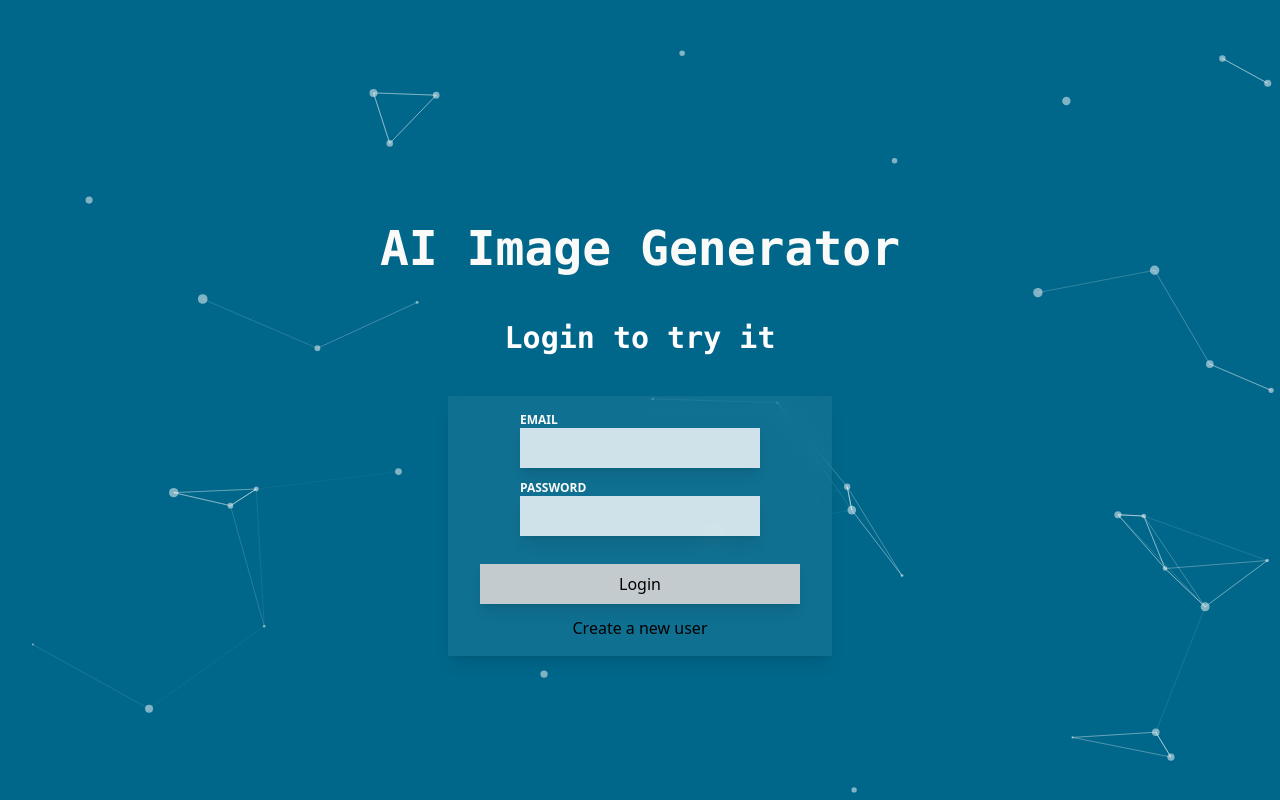
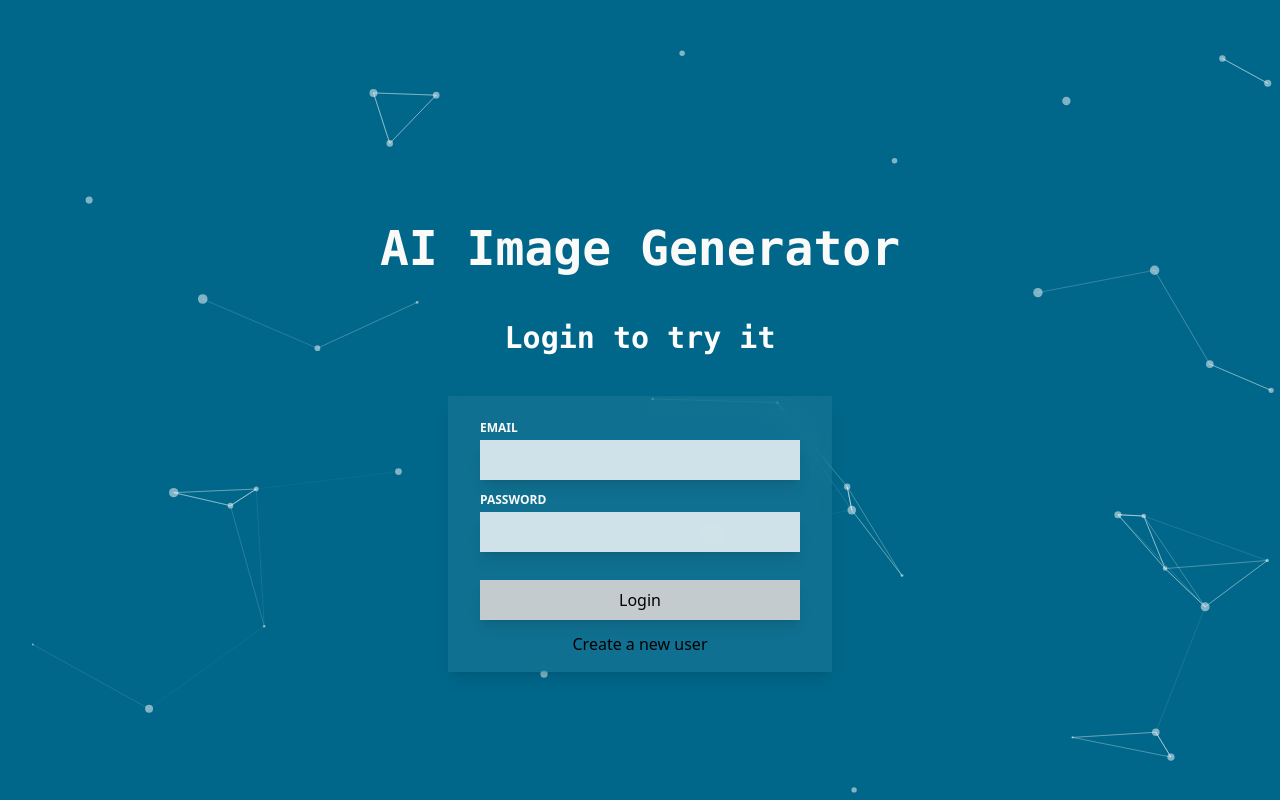
Before and after one commit to HoreaMatei/image-generator, a React (Vite) app in the folder frontend/: page / in a window 1280 px wide. Built offline with nearby package versions, Linux system fonts and the light colour scheme; no server answers.

Commit message:
css chnages for mobile devices

```diff
--- a/frontend/src/components/AuthForm.jsx
+++ b/frontend/src/components/AuthForm.jsx
@@ -38,7 +38,7 @@ const AuthForm = () => {
 
   const [, action, isPending] = useActionState(submitAction);
   return (
-    <div className=" text-center w-[90vw] m-auto ">
+    <div className=" text-center w-[90vw] m-auto  ">
       <h2 className="font-bold  text-white text-xl sm:text-2xl lg:text-3xl font-mono mt-10">
         Login to try it
       </h2>
--- a/frontend/src/components/Form.jsx
+++ b/frontend/src/components/Form.jsx
@@ -5,7 +5,7 @@ const Form = ({ children, className, action }) => {
     <form
       action={action}
       className={twMerge(
-        " bg-[#ffffff21] backdrop-blur-md shadow-lg p-4 flex flex-col gap-3 lg:w-96 sm:w-80 ",
+        " bg-[#ffffff21] backdrop-blur-md shadow-lg   p-4 pt-6 flex flex-col gap-3 lg:w-96 sm:w-80 ",
         className
       )}
     >
--- a/frontend/src/components/ImageGeneration.jsx
+++ b/frontend/src/components/ImageGeneration.jsx
@@ -62,7 +62,7 @@ const ImageGeneration = () => {
               <Input
                 type="text"
                 id="prompt"
-                className="h-12 w-72"
+                className="h-12 "
                 name="prompt"
                 isTextArea={isTextarea}
               />
--- a/frontend/src/components/Input.jsx
+++ b/frontend/src/components/Input.jsx
@@ -12,7 +12,7 @@ const Input = ({ isTextArea, className, ...props }) => {
     <Component
       style={{ backgroundColor: "rgba(255, 255, 255, 0.8)" }}
       className={twMerge(
-        " bg-white w-60 m-auto p-2 shadow-lg focus:outline-none  ",
+        " bg-white  w-64 lg:w-80 m-auto p-2 shadow-lg focus:outline-none  ",
         className
       )}
       {...props}
--- a/frontend/src/components/Label.jsx
+++ b/frontend/src/components/Label.jsx
@@ -5,7 +5,7 @@ const Label = ({ htmlFor, className, children }) => {
     <label
       htmlFor={htmlFor}
       className={twMerge(
-        "text-stone-50 font-bold mb-1 text-left text-xs w-60 m-auto  uppercase",
+        "text-stone-50 ml-4 font-bold mb-1 text-left text-xs  uppercase",
         className
       )}
     >
```
